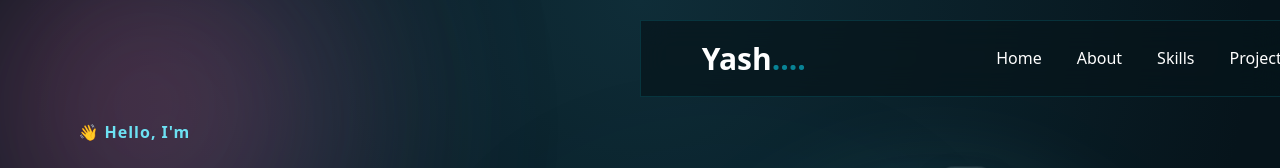
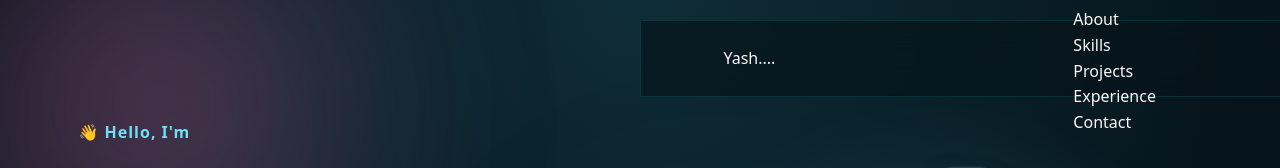
Before and after one commit to yashpratapkushwaha966/i-am-..., a React (Vite) app in the folder portfolio-frontend/: page / in a window 1280 px wide. Shown: the top 168 px of the page. Built offline with nearby package versions, Linux system fonts and the light colour scheme.

Commit message:
Fix mobile navbar responsiveness

```diff
--- a/portfolio-frontend/src/css/navbar.css
+++ b/portfolio-frontend/src/css/navbar.css
@@ -1,281 +1,70 @@
-.navbar{
-    position:fixed;
-    top:20px;
-    left:50%;
-    transform:translateX(-50%) translateZ(0);
-    width:min(95%,1250px);
-
-    z-index:1000;
-
-    border:1px solid rgba(255,255,255,.08);
-
-
-    background:rgba(6,20,27,.7);
-
-    backdrop-filter:blur(15px);
-    -webkit-backdrop-filter:blur(15px);
-
-    border:1px solid rgba(8,131,149,.25);
-
-
-    transition:.35s;
-    will-change:transform;
+.navbar {
+  position: fixed;
+  top: 20px;
+  left: 50%;
+  transform: translateX(-50%);
+  width: calc(100% - 24px);
+  max-width: 1250px;
+  z-index: 1000;
+  border: 1px solid rgba(8,131,149,.25);
+  background: rgba(6,20,27,.7);
+  backdrop-filter: blur(15px);
+  -webkit-backdrop-filter: blur(15px);
+  transition: .35s;
 }
 
-.navbar-scroll{
-
-    top:10px;
-
-    background:rgba(6,20,27,.88);
-
+.nav-container {
+  width: 100%;
+  height: 75px;
+  padding: 0 20px;
+  display: flex;
+  align-items: center;
+  justify-content: space-between;
+  box-sizing: border-box;
 }
 
-@media(max-width:768px){
-    .navbar{
-        backdrop-filter:blur(8px);
-        -webkit-backdrop-filter:blur(8px);
-    }
+.logo {
+  white-space: nowrap;
 }
 
-.nav-container{
+@media (max-width: 900px) {
+  .navbar {
+    top: 12px;
+    width: calc(100% - 20px);
+  }
 
-    height:75px;
+  .nav-container {
+    height: 64px;
+    padding: 0 18px;
+  }
 
-    display:flex;
+  .logo {
+    font-size: 24px;
+  }
 
-    align-items:center;
+  .desktop-menu,
+  .nav-container > .hire-btn {
+    display: none;
+  }
 
-    justify-content:space-between;
+  .hamburger {
+    display: flex;
+    flex-shrink: 0;
+  }
 
+  .mobile-menu {
+    display: flex;
+    flex-direction: column;
+    justify-content: center;
+    gap: 22px;
+    position: fixed;
+    top: 0;
+    left: 0;
+    width: 100vw;
+    height: 100vh;
+    padding: 30px;
+    box-sizing: border-box;
+    background: rgba(6,20,27,.98);
+    z-index: 999;
+  }
 }
-
-.logo{
-
-    color:var(--text-heading);
-
-    font-size:30px;
-
-    font-weight:700;
-
-}
-
-.logo span{
-
-    color:var(--primary);
-
-}
-
-.desktop-menu{
-
-display:flex;
-
-gap:35px;
-
-}
-
-.desktop-menu a{
-
-position:relative;
-
-font-size:16px;
-
-font-weight:500;
-
-color:var(--text-heading);
-
-transition:.3s;
-
-}
-
-.desktop-menu a:hover{
-
-color:var(--accent);
-
-}
-
-.desktop-menu a::after{
-
-content:"";
-
-position:absolute;
-
-left:0;
-
-bottom:-8px;
-
-width:0;
-
-height:2px;
-
-background:var(--accent);
-
-transition:.35s;
-
-}
-
-.desktop-menu a:hover::after{
-
-width:100%;
-
-}
-
-.hire-btn{
-
-padding:12px 28px;
-
-border:none;
-
-cursor:pointer;
-
-border-radius:50px;
-
-background:linear-gradient(90deg,#088395,#6DE1F3);
-
-font-weight:600;
-
-transition:.35s;
-
-}
-
-.hire-btn:hover{
-
-transform:translateY(-3px);
-
-}
-
-.hamburger{
-
-display:none;
-
-flex-direction:column;
-justify-content:center;
-align-items:center;
-gap:6px;
-
-width:32px;
-height:32px;
-
-cursor:pointer;
-background:none;
-border:none;
-padding:0;
-
-}
-
-.hamburger span{
-
-display:block;
-width:26px;
-height:2px;
-border-radius:2px;
-background:var(--text-heading);
-
-transition:transform .35s var(--ease,cubic-bezier(.4,0,.2,1)), opacity .25s ease;
-
-}
-
-.hamburger.active span:nth-child(1){
-  transform:translateY(8px) rotate(45deg);
-}
-
-.hamburger.active span:nth-child(2){
-  opacity:0;
-  transform:scaleX(0);
-}
-
-.hamburger.active span:nth-child(3){
-  transform:translateY(-8px) rotate(-45deg);
-}
-
-.mobile-menu{
-
-display:none;
-
-}
-
-@media(max-width:900px){
-
-.desktop-menu,
-
-.hire-btn{
-
-display:none;
-
-}
-
-.hamburger{
-
-display:flex;
-
-}
-
-.mobile-menu{
-
-display:flex;
-
-flex-direction:column;
-
-justify-content:center;
-
-gap:22px;
-
-position:fixed;
-inset:0;
-padding:30px;
-
-background:rgba(6,20,27,.98);
-
-z-index:999;
-
-}
-
-.mobile-menu a{
-
-position:relative;
-
-color:var(--text-heading);
-
-font-size:26px;
-font-weight:600;
-
-width:fit-content;
-
-}
-
-.mobile-menu a::after{
-
-content:"";
-position:absolute;
-left:0;
-bottom:-4px;
-width:0;
-height:2px;
-background:var(--accent);
-transition:width .3s ease;
-
-}
-
-.mobile-menu a:active::after,
-.mobile-menu a:hover::after{
-  width:100%;
-}
-
-.mobile-btn{
-
-display:block;
-
-width:fit-content;
-
-margin-top:10px;
-
-}
-
-}
-
-@media(max-width:480px){
-
-.mobile-menu a{
-  font-size:22px;
-}
-
-}
```
